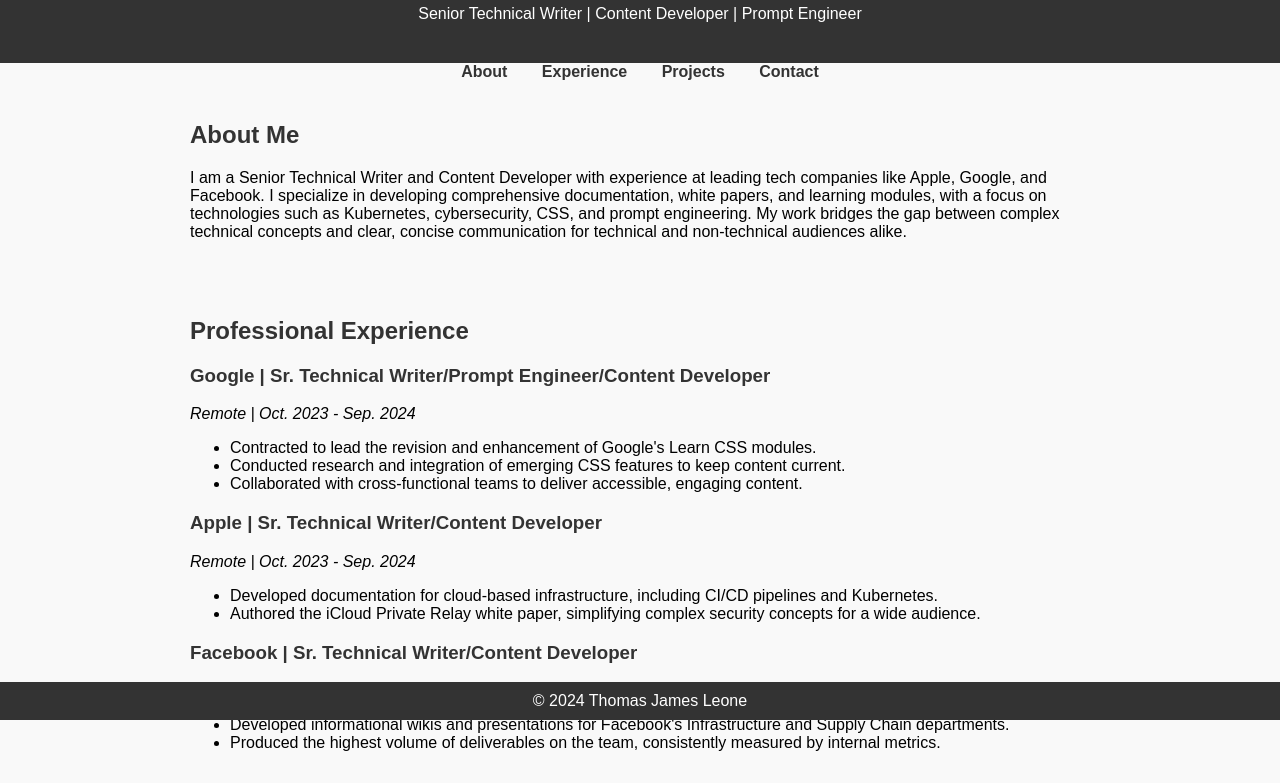
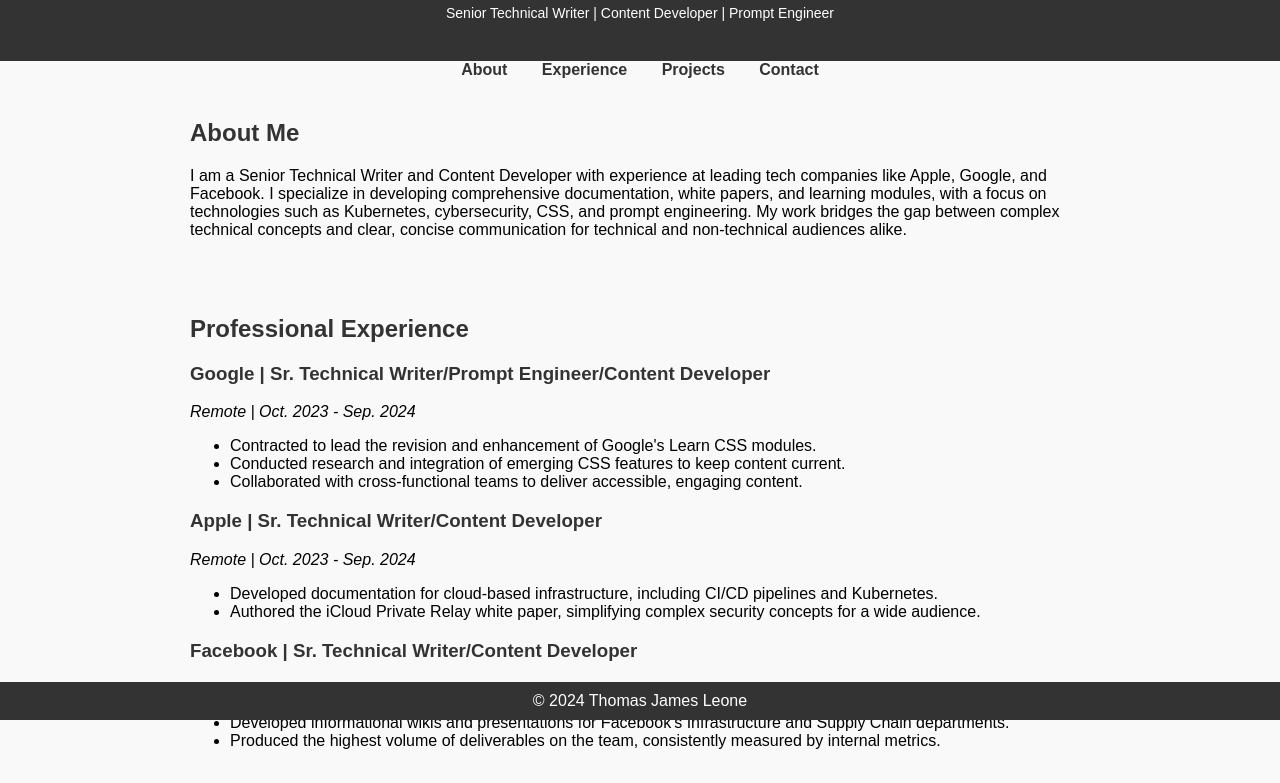
Before and after one commit to ibmgeek/portfolio, a plain HTML site: page index.html in a window 1280 px wide. Shown: the part 80-863 px from the top of the page. Drawn offline with Linux system fonts and the light colour scheme.

Commit message:
Update index.html

```diff
--- a/index.html
+++ b/index.html
@@ -23,7 +23,7 @@
         }
         header p {
             margin: 20px;
-            font-size: 1em;
+            font-size: 14px;
             color: white;
         }
         nav {
```
